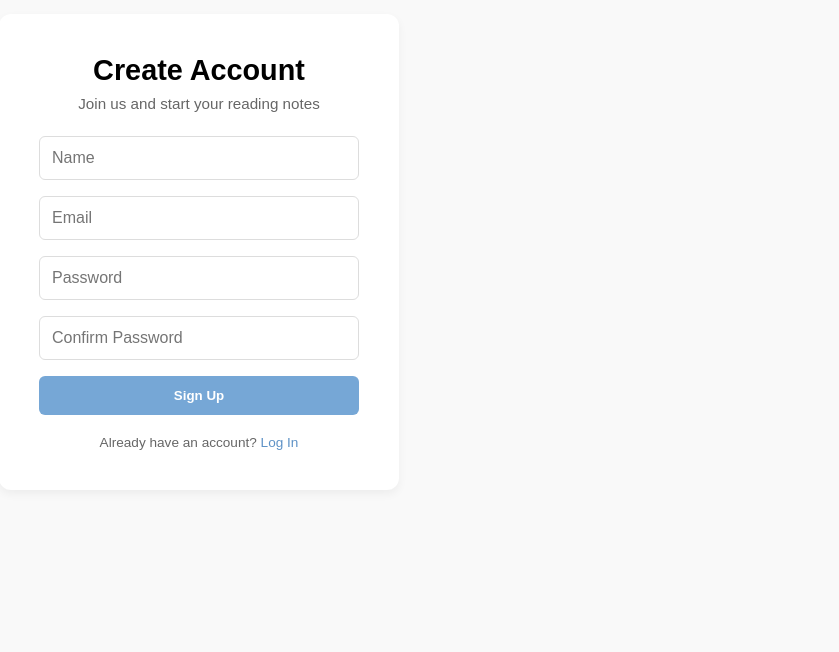
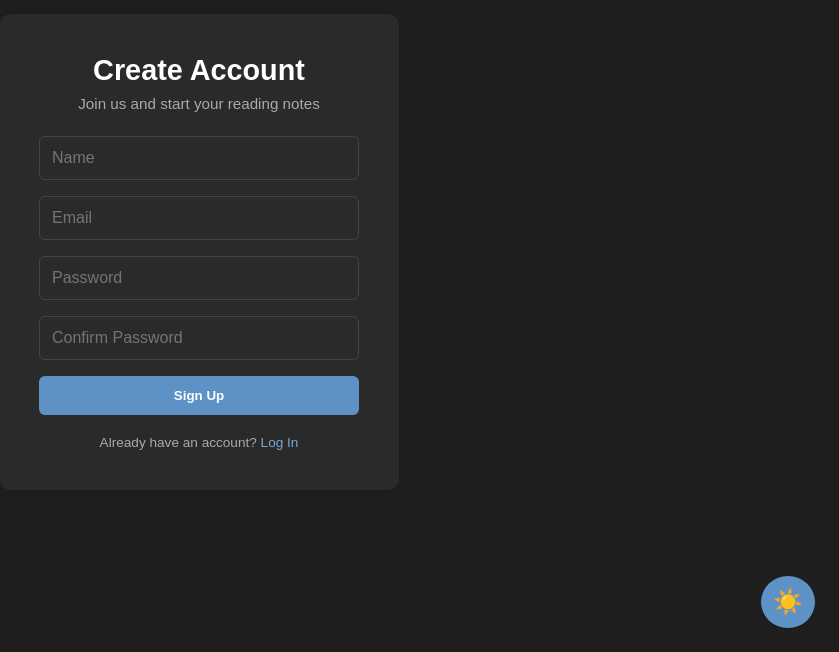
Before and after one commit to dodo5517/readory-front, a React (Create React App) app: page /signUp in a window 1280 px wide. Shown: the part 148-800 px from the top of the page, without its empty margins (441-1280 px from the left). Built offline with nearby package versions, Linux system fonts and the light colour scheme.

Commit message:
눈이 아파서 일단 대충 다크 모드 적용시킴

```diff
--- a/src/App.tsx
+++ b/src/App.tsx
@@ -1,11 +1,13 @@
 import React from 'react';
 import { Route, Routes } from "react-router-dom";
 import RootRedirect from "./components/RootRedirect";
+import ThemeToggle from './components/ThemeToggle';
 import Login from "./components/Login";
 // import Footer from './components/Footer';
 import Main from './pages/Main';
 import ReadingRecordsPage from "./pages/ReadingRecordsPage";
 import PrivateRoute from "./components/PrivateRoute";
+import { ThemeProvider } from './contexts/ThemeContext';
 import { UserProvider } from './contexts/UserContext';
 import './App.css';
 import Layout from "./components/Layout";
@@ -15,7 +17,9 @@ import MyPage from "./components/MyPage";
 function App() {
   return (
       <div className="app-container">
+          <ThemeProvider>
               <UserProvider>
+                  <ThemeToggle />
                   <Routes>
                       <Route path="/" element={<RootRedirect />} />
                       <Route path="/login" element={<Login/>}/>
@@ -30,6 +34,7 @@ function App() {
                   </Routes>
                 {/*<Footer />*/}
               </UserProvider>
+          </ThemeProvider>
       </div>
   );
 }
--- /dev/null
+++ b/src/components/ThemeToggle.tsx
@@ -0,0 +1,13 @@
+import React from 'react';
+import { useTheme } from '../contexts/ThemeContext';
+import styles from '../styles/ThemeToggle.module.css';
+
+export default function ThemeToggle() {
+    const { theme, toggleTheme } = useTheme();
+
+    return (
+        <button className={styles.toggleButton} onClick={toggleTheme}>
+            {theme === 'light' ? '🌙' : '☀️'}
+        </button>
+    );
+}
--- /dev/null
+++ b/src/contexts/ThemeContext.tsx
@@ -0,0 +1,30 @@
+import React, { createContext, useContext, useEffect, useState } from 'react';
+
+const ThemeContext = createContext({
+    theme: 'light',
+    toggleTheme: () => {},
+});
+
+export const ThemeProvider = ({ children }: { children: React.ReactNode }) => {
+    const [theme, setTheme] = useState<'light' | 'dark'>('dark');
+
+    useEffect(() => {
+        const storedTheme = localStorage.getItem('theme') as 'light' | 'dark';
+        if (storedTheme) setTheme(storedTheme);
+    }, []);
+
+    useEffect(() => {
+        document.documentElement.setAttribute('data-theme', theme);
+        localStorage.setItem('theme', theme);
+    }, [theme]);
+
+    const toggleTheme = () => setTheme(theme === 'light' ? 'dark' : 'light');
+
+    return (
+        <ThemeContext.Provider value={{ theme, toggleTheme }}>
+            {children}
+        </ThemeContext.Provider>
+    );
+};
+
+export const useTheme = () => useContext(ThemeContext);
--- a/src/index.css
+++ b/src/index.css
@@ -1,3 +1,49 @@
+:root {
+  --bg: #f9f9f9;
+  --card-bg: #ffffff;
+  --text-main: #000000;
+  --text-sub: #666666;
+  --input-border: #ddd;
+  --input-focus: #5e92c6;
+  --input-focus-shadow: rgba(30, 107, 65, 0.1);
+  --btn-bg: #76a7d6;
+  --btn-hover: #5e92c6;
+  --link: #5e92c6;
+  --header-bg: #f9f9f9;
+  --text-strong: #333333;
+  --text-hover: #222222;
+  --text-normal: #555555;
+  --text-muted: #888;
+  --light-bg: #f5f5f5;
+  --white: #ffffff;
+  --copy-border: #ccc;
+  --link-color: #007bff;
+  --avatar-bg: #f3bcbc;
+}
+
+[data-theme='dark'] {
+  --bg: #1e1e1e;
+  --card-bg: #2a2a2a;
+  --text-main: #ffffff;
+  --text-sub: #aaaaaa;
+  --input-border: #444;
+  --input-focus: #76a7d6;
+  --input-focus-shadow: rgba(118, 167, 214, 0.3);
+  --btn-bg: #5e92c6;
+  --btn-hover: #4179ab;
+  --link: #76a7d6;
+  --header-bg: #1a1a1a;
+  --text-strong: #f0f0f0;
+  --text-hover: #ffffff;
+  --text-normal: #aaaaaa;
+  --text-muted: #bbbbbb;
+  --border-color: #444;
+  --light-bg: #2a2a2a;
+  --white: #1e1e1e;
+  --copy-border: #666;
+  --link-color: #4da6ff;
+  --avatar-bg: #5c3b3b;
+}
 body {
   margin: 0;
   font-family: -apple-system, BlinkMacSystemFont, 'Segoe UI', 'Roboto', 'Oxygen',
@@ -5,6 +51,9 @@ body {
     sans-serif;
   -webkit-font-smoothing: antialiased;
   -moz-osx-font-smoothing: grayscale;
+  background-color: var(--bg);
+  color: var(--text);
+  transition: background-color 0.3s, color 0.3s;
 }
 
 code {
--- a/src/styles/Header.module.css
+++ b/src/styles/Header.module.css
@@ -3,7 +3,7 @@
     justify-content: space-between;
     align-items: center;
     padding: 35px 60px;
-    background-color: #f9f9f9;
+    background-color: var(--header-bg);
     font-family: sans-serif;
     flex-wrap: wrap;
 }
@@ -23,11 +23,11 @@
     margin-top: 5px;
     font-size: 1.2rem;
     font-weight: bold;
-    color: #333;
+    color: var(--text-strong);
 }
 
 .username:hover {
-    color: #222;
+    color: var(--text-hover);
 }
 
 .menuButton {
@@ -47,13 +47,13 @@
 
 .nav a {
     text-decoration: none;
-    color: #555;
+    color: var(--text-normal);
     font-weight: 500;
     transition: color 0.2s;
 }
 
 .nav a:hover {
-    color: #222;
+    color: var(--text-hover);
 }
 
 /* 오른쪽 버튼 */
@@ -61,16 +61,16 @@
 }
 
 .logoutButton {
-    all: unset; /* 기본 스타일 제거 (배경, 테두리, 폰트 등) */
+    all: unset;
     cursor: pointer;
-    color: #555;
+    color: var(--text-normal);
     font-weight: 500;
     transition: color 0.2s;
     text-decoration: none;
 }
 
 .logoutButton:hover {
-    color: #222;
+    color: var(--text-hover);
 }
 
 /* 📱 반응형 설정 */
--- a/src/styles/Login.module.css
+++ b/src/styles/Login.module.css
@@ -3,29 +3,31 @@
     justify-content: center;
     align-items: center;
     height: 100vh;
-    background-color: #f9f9f9;
+    background-color: var(--bg);
     font-family: sans-serif;
 }
 
 .card {
-    background-color: white;
+    background-color: var(--card-bg);
     padding: 40px;
     border-radius: 12px;
     box-shadow: 0 4px 10px rgba(0, 0, 0, 0.05);
     max-width: 400px;
     width: 100%;
     text-align: center;
+    color: var(--text-main);
 }
 
 .title {
     font-size: 1.8rem;
     font-weight: bold;
     margin-bottom: 8px;
+    color: var(--text-main);
 }
 
 .subtitle {
     font-size: 0.95rem;
-    color: #666;
+    color: var(--text-sub);
     margin-bottom: 24px;
 }
 
@@ -37,20 +39,22 @@
 
 .input {
     padding: 12px;
-    border: 1px solid #ddd;
+    border: 1px solid var(--input-border);
     border-radius: 6px;
     font-size: 1rem;
     outline: none;
+    background-color: transparent;
+    color: var(--text-main);
 }
 
 .input:focus {
-        border-color: #5e92c6;
-    box-shadow: 0 0 0 2px rgba(30, 107, 65, 0.1);
+    border-color: var(--input-focus);
+    box-shadow: 0 0 0 2px var(--input-focus-shadow);
 }
 
 .button {
     padding: 12px;
-    background-color: #76a7d6;
+    background-color: var(--btn-bg);
     color: white;
     font-weight: bold;
     border: none;
@@ -60,17 +64,17 @@
 }
 
 .button:hover {
-    background-color: #5e92c6;
+    background-color: var(--btn-hover);
 }
 
 .footer {
     margin-top: 20px;
     font-size: 0.85rem;
-    color: #666;
+    color: var(--text-sub);
 }
 
 .footer a {
-    color: #5e92c6;
+    color: var(--link);
     text-decoration: none;
     font-weight: 500;
 }
--- a/src/styles/MyPage.module.css
+++ b/src/styles/MyPage.module.css
@@ -8,7 +8,7 @@
     width: 80px;
     height: 80px;
     border-radius: 50%;
-    background-color: #f3bcbc;
+    background-color: var(--avatar-bg);
     margin: 0 auto 30px;
 }
 
@@ -23,21 +23,22 @@
     justify-content: space-between;
     align-items: center;
     padding: 12px 0;
-    border-bottom: 1px solid #eee;
+    border-bottom: 1px solid var(--border-color);
 }
 
 .label {
     font-weight: 500;
     white-space: nowrap;
+    color: var(--text-main);
 }
 
 .value {
-    color: #333;
+    color: var(--text-main);
 }
 
 .linkBtn {
     font-size: 0.85rem;
-    color: #007bff;
+    color: var(--link-color);
     background: none;
     border: none;
     cursor: pointer;
@@ -52,10 +53,11 @@
 .copyBtn {
     padding: 6px 12px;
     font-size: 0.85rem;
-    border: 1px solid #ccc;
-    background-color: #fff;
+    border: 1px solid var(--copy-border);
+    background-color: var(--white);
     border-radius: 6px;
     cursor: pointer;
+    color: var(--text-main);
 }
 
 .box {
@@ -63,7 +65,7 @@
     align-items: center;
     margin-top: 30px;
     padding: 16px;
-    background-color: #f5f5f5;
+    background-color: var(--light-bg);
     border-radius: 10px;
     cursor: pointer;
 }
@@ -75,11 +77,12 @@
 
 .boxLabel {
     font-size: 0.9rem;
-    color: #888;
+    color: var(--text-muted);
 }
 
 .boxText {
     font-weight: bold;
+    color: var(--text-main);
 }
 
 @media (max-width: 768px) {
--- /dev/null
+++ b/src/styles/ReadingRecordsPage.module.css
@@ -0,0 +1,72 @@
+.container {
+    padding: 40px 20px;
+    max-width: 800px;
+    margin: 0 auto;
+    font-family: sans-serif;
+}
+
+.title {
+    text-align: center;
+    font-size: 1.6rem;
+    margin-bottom: 24px;
+    font-weight: bold;
+}
+
+.filters {
+    display: flex;
+    gap: 16px;
+    margin-bottom: 24px;
+    justify-content: center;
+    flex-wrap: wrap;
+}
+
+.searchInput,
+.select {
+    padding: 10px 14px;
+    font-size: 1rem;
+    border: 1px solid #ddd;
+    border-radius: 6px;
+    outline: none;
+    min-width: 220px;
+}
+
+.list {
+    display: flex;
+    flex-direction: column;
+    gap: 20px;
+}
+
+.card {
+    border: 1px solid #eee;
+    padding: 16px;
+    border-radius: 8px;
+    background-color: #fefefe;
+    box-shadow: 0 1px 3px rgba(0, 0, 0, 0.02);
+}
+
+.date {
+    font-size: 0.9rem;
+    color: #888;
+    margin-bottom: 6px;
+}
+
+.info {
+    display: flex;
+    flex-direction: column;
+    gap: 6px;
+}
+
+.bookTitle {
+    font-size: 1.1rem;
+    font-weight: bold;
+}
+
+.sentence {
+    font-size: 0.95rem;
+    color: #444;
+}
+
+.comment {
+    font-size: 0.85rem;
+    color: #666;
+}
--- /dev/null
+++ b/src/styles/ThemeToggle.module.css
@@ -0,0 +1,14 @@
+.toggleButton {
+    position: fixed;
+    bottom: 24px;
+    right: 24px;
+    background-color: var(--btn-bg);
+    color: var(--btn-text);
+    border: none;
+    border-radius: 50%;
+    font-size: 1.5rem;
+    padding: 12px;
+    cursor: pointer;
+    z-index: 999;
+    transition: all 0.3s ease;
+}
```
Lines whose indentation alone changed are shown as unchanged.
